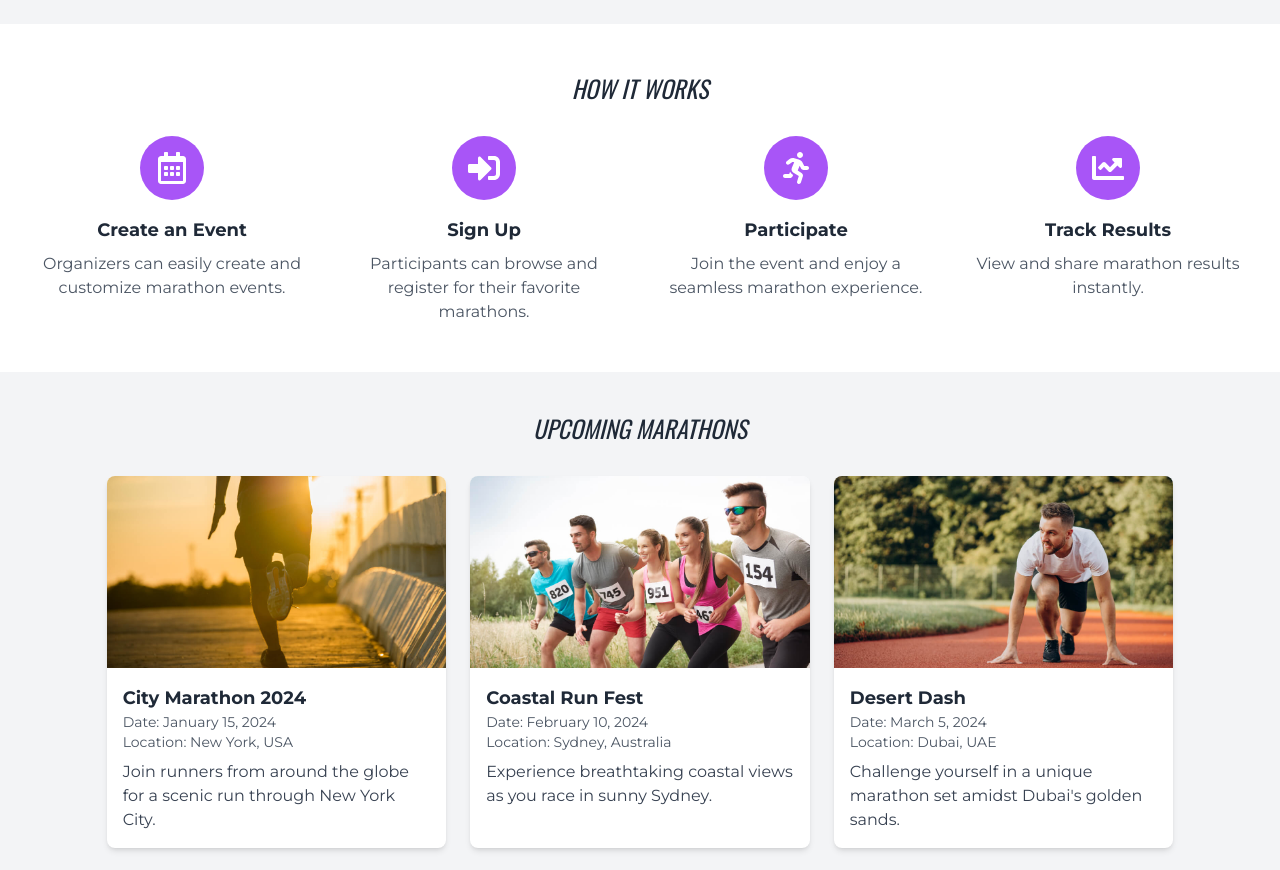
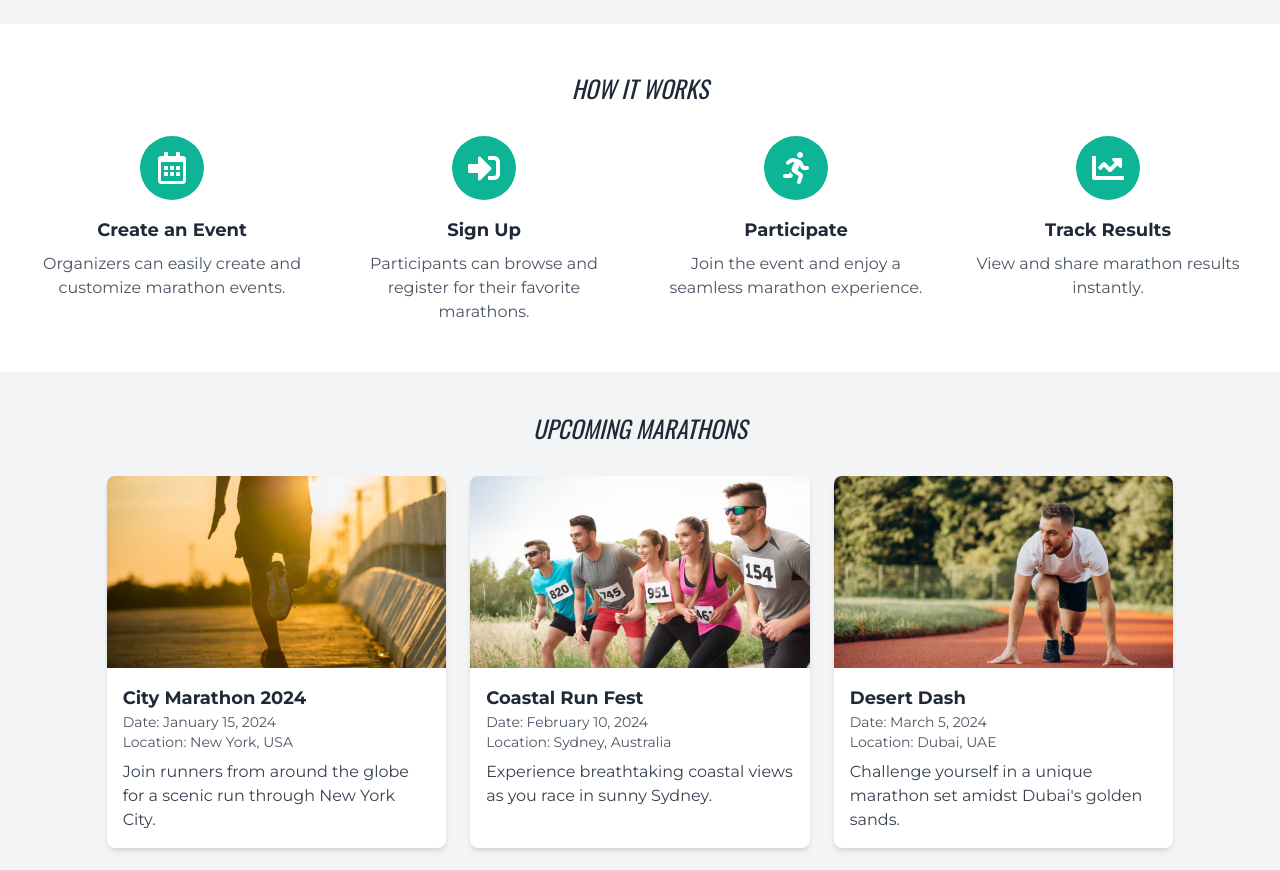
Before and after one commit to pritom-roy/runSphere-client, a React (Vite) app: page /home in a window 1280 px wide. Shown: the part 1160-2030 px from the top of the page. Built offline with nearby package versions, Linux system fonts and the light colour scheme; no server answers.

Commit message:
how it works edited

```diff
--- a/src/components/home/HowItWorksSection.jsx
+++ b/src/components/home/HowItWorksSection.jsx
@@ -33,7 +33,7 @@ const HowItWorksSection = () => {
                 <div className="grid grid-cols-1 md:grid-cols-4 gap-8 font-Body">
                     {steps.map((step, index) => (
                         <div key={index} className="text-center">
-                            <div className="flex justify-center items-center w-16 h-16 bg-purple-500 text-white rounded-full mx-auto mb-4">
+                            <div className="flex justify-center items-center w-16 h-16 bg-Primary text-white rounded-full mx-auto mb-4">
                                 {step.icon}
                             </div>
                             <h3 className="text-lg font-bold text-gray-800 mb-2">
```
